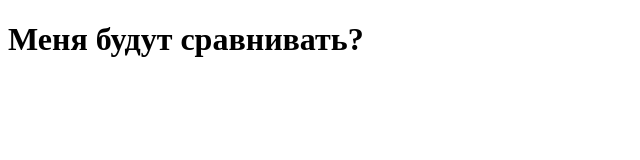
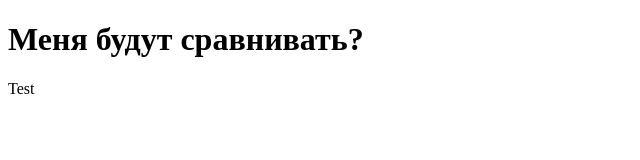
Before and after one commit to sergiopetrovykh/third-project, a website: page index.html in a window 1280 px wide. Shown: the full height of the page, 0-640 px from the left. Drawn offline with Linux system fonts and the light colour scheme.

Commit message:
Изменили файлы

```diff
--- a/index.html
+++ b/index.html
@@ -6,5 +6,6 @@
   </head>
   <body>
     <h1>Меня будут сравнивать?</h1>
+    <div>Test</div>
   </body>
 </html>
--- a/package.json
+++ b/package.json
@@ -8,7 +8,9 @@
     "check": "prettier --check './**/*.{html,css,js}'",
     "format": "prettier --write './**/*.{html,css,js}'",
     "lint": "stylelint '**/*.css'",
-    "lintfix": "stylelint '**/*.css' --fix"
+    "lintfix": "stylelint '**/*.css' --fix",
+    "checkAll": "npm run check && npm run lint",
+    "fixAll": "npm run format && npm run lintfix"
   },
   "author": "",
   "license": "ISC",
--- a/styles/style.css
+++ b/styles/style.css
@@ -1,3 +1,8 @@
 * {
   color: red;
 }
+
+body {
+  color: black;
+  font-size: 24px;
+}
```
